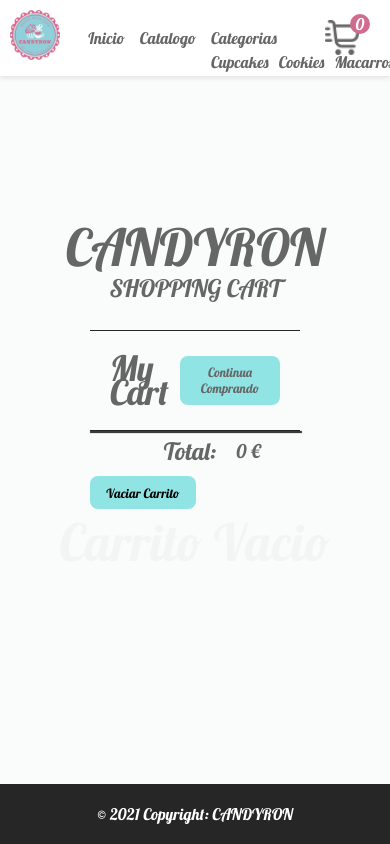
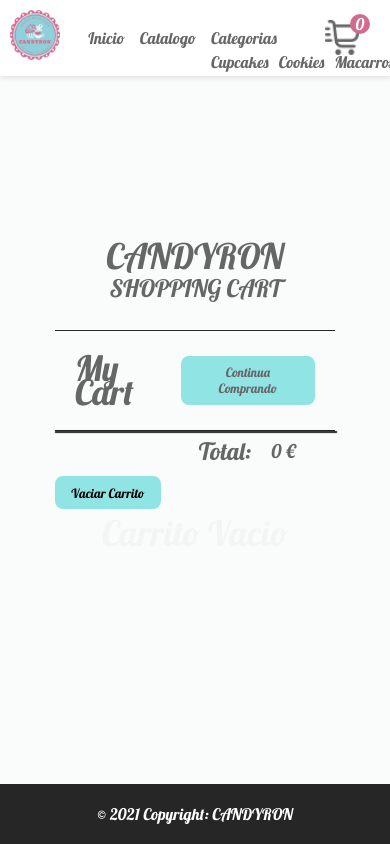
Before and after one commit to Orlandocm/candyron, a React (Vite) app: page /cart in a window 390 px wide. Built offline with nearby package versions, Linux system fonts and the light colour scheme.

Commit message:
fix styles

```diff
--- a/src/index.css
+++ b/src/index.css
@@ -51,3 +51,9 @@
   background:linear-gradient(to bottom, #34CACA 5%, #30C9C9 100%);
 	background-color:#34CACA;
 }
+
+@media (max-width: 768px ) {
+  h1 {
+    font-size: 2.2rem;
+  }
+}
--- a/src/styles/cart.css
+++ b/src/styles/cart.css
@@ -13,7 +13,7 @@
 }
 
 .cart-subtitle {
-  width: 60%;
+  width: 80%;
   display: flex;
   margin-top: 30px;
   padding: 20px;
@@ -36,7 +36,7 @@
 }
 
 .cart-context {
-  width: 60%;
+  width: 80%;
   display: flex;
   justify-content: space-between;
   align-items: center;
@@ -46,7 +46,7 @@
 
 .context-title {
   width: 80%;
-
+  margin-left: 40px;
 }
 
 .quantity {
@@ -66,19 +66,19 @@
 .context-subtitle {
   margin-right: 80px;
   display: flex;
-  width: 60%;
+  width: 80%;
   justify-content: end;
   line-height: 40px;
   gap: 20px;
 }
 
 .line{
-  width: 60%;
+  width: 80%;
   box-shadow: 1px 1px 1px 1px #262626;
 }
 
 .context-subtitle-btn{
-  width: 60%;
+  width: 80%;
   display: flex;
   justify-content: start;
 }
--- a/src/styles/form.css
+++ b/src/styles/form.css
@@ -83,3 +83,9 @@
 	text-decoration: none;
 	text-transform: uppercase;
  }
+
+ @media(max-width: 768px){
+	.form-style-8{
+		width: 360px
+	}
+ }
--- a/src/styles/itemlistcontainer.css
+++ b/src/styles/itemlistcontainer.css
@@ -12,6 +12,6 @@
   justify-content: center;
   align-items: center;
   flex-wrap: wrap;
-  gap: 10px;
+  gap: 30px;
   margin-bottom: 20px;
 }
```
